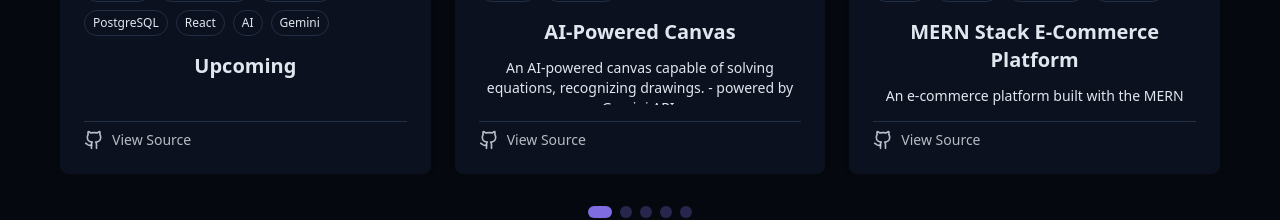
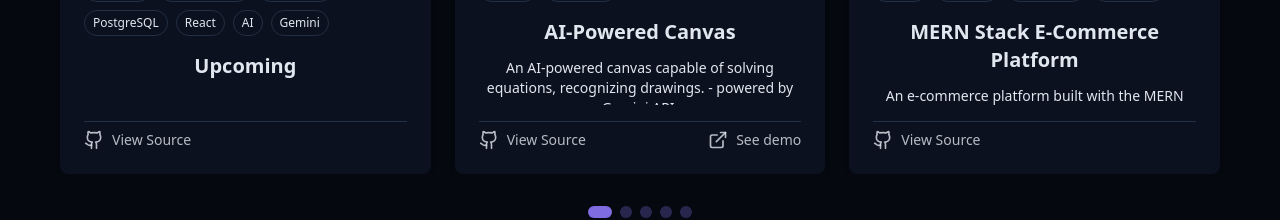
Before and after one commit to nirmal-404/portfolio, a React (Vite) app: page / in a window 1280 px wide. Shown: the part 2880-3100 px from the top of the page. Built offline with nearby package versions, Linux system fonts and the light colour scheme.

Commit message:
added a resouce url

```diff
--- a/src/components/ProjectsSection.jsx
+++ b/src/components/ProjectsSection.jsx
@@ -23,6 +23,8 @@ const projects = [
         tags: ["React", "Tailwind", "TypeScript", "Python", "AI", "Gemini", "Full-Stack"],
         urls: [
             { type: "github", href: "https://github.com/nirmal-404/AI-Powered-Handwriting-processor" },
+            { type: "external", href: "https://ai-powered-handwriting-processor-8sljv2apd.vercel.app" },
+
         ]
     },
     // 13. MERN Stack E-Commerce Platform
```
